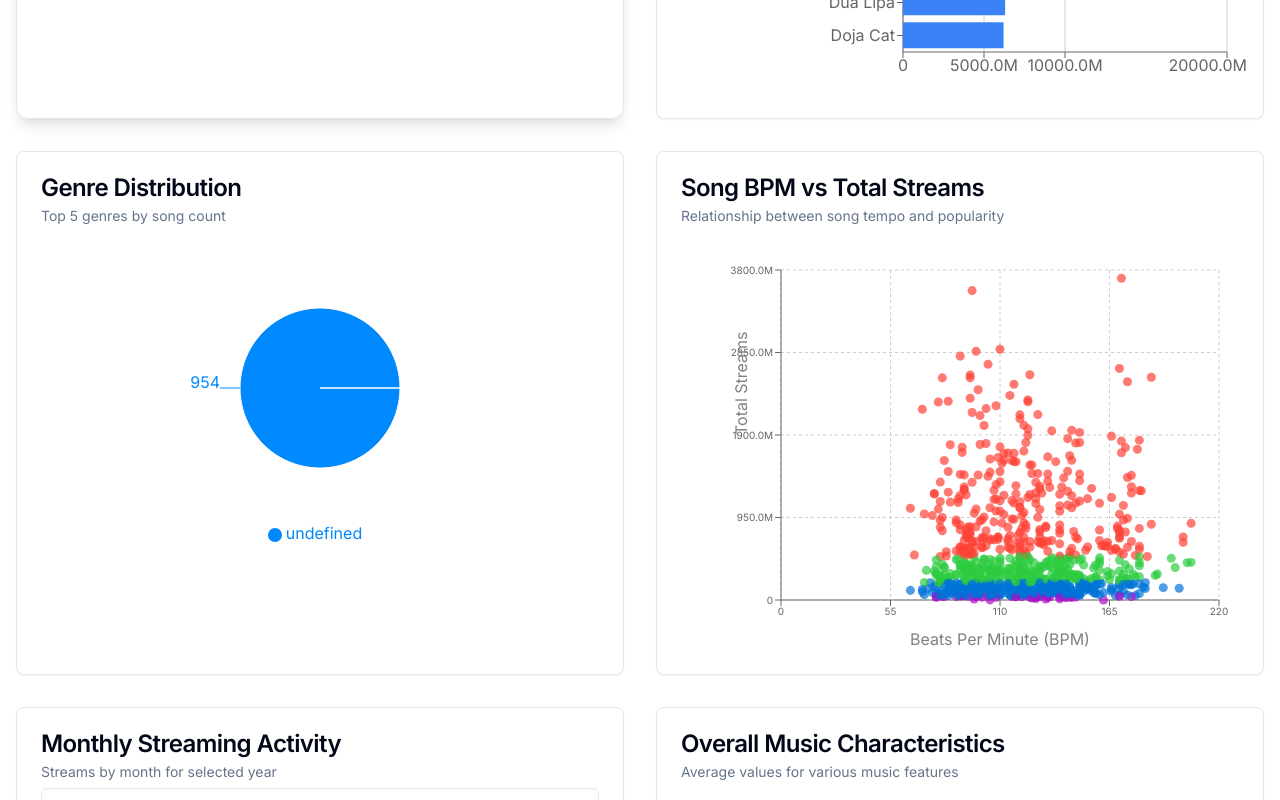
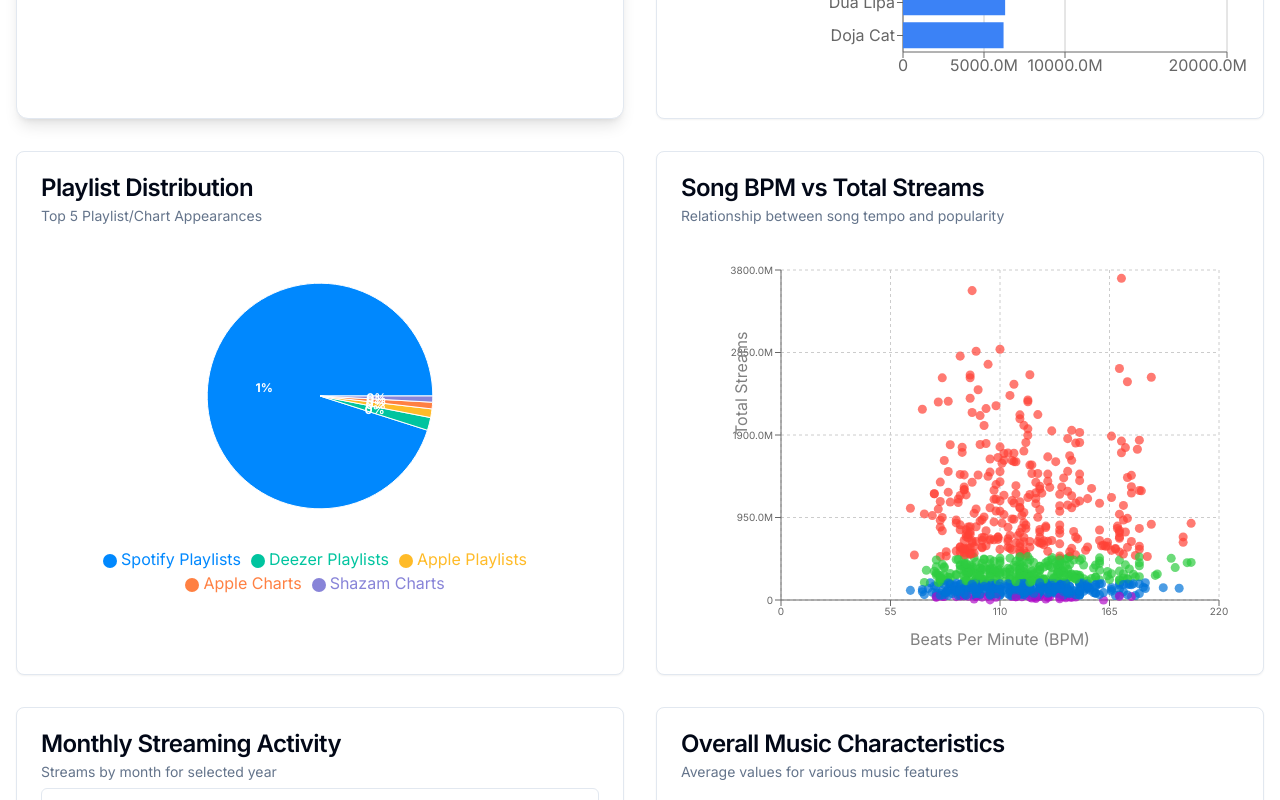
Before and after one commit to machage9603/datav, a Next.js app: page / in a window 1280 px wide. Shown: the part 569-1369 px from the top of the page. Built offline with nearby package versions, Linux system fonts and the light colour scheme.

Commit message:
minor changes

```diff
--- a/components/analytics.js
+++ b/components/analytics.js
@@ -4,7 +4,7 @@ import React, { useState, useMemo } from 'react'
 import { FilterBar } from './filter-bar'
 import { StreamingTrends } from './charts/streaming-trends'
 import { TopArtists } from './charts/top-artists'
-import { GenreDistribution } from './charts/genre-distribution'
+import { PlaylistDistribution } from './charts/playlist-distribution'
 import { BPMVsStreams } from './charts/bpm-vs-streams'
 import { MonthlyStreamingActivity } from './charts/monthly-streaming-activity'
 import { MusicCharacteristics } from './charts/music-characteristics'
@@ -44,7 +44,7 @@ export function Analytics() {
       <div className="grid md:grid-cols-2 gap-8">
         <StreamingTrends data={filteredData} />
         <TopArtists data={filteredData} />
-        <GenreDistribution data={filteredData} />
+        <PlaylistDistribution data={filteredData} />
         <BPMVsStreams data={filteredData} />
         <MonthlyStreamingActivity data={filteredData} />
         <MusicCharacteristics data={filteredData} />
--- a/components/charts/genre-distribution.js
+++ /dev/null
@@ -1,54 +0,0 @@
-"use client"
-
-import { Pie, PieChart, Cell, ResponsiveContainer, Legend } from "recharts"
-import { Card, CardContent, CardDescription, CardHeader, CardTitle } from "@/components/ui/card"
-import { ChartContainer, ChartTooltip, ChartTooltipContent } from "@/components/ui/chart"
-
-export function GenreDistribution({ data }) {
-  const genreCounts = data.reduce((acc, song) => {
-    acc[song.genre] = (acc[song.genre] || 0) + 1
-    return acc
-  }, {})
-
-  const chartData = Object.entries(genreCounts)
-    .map(([genre, count]) => ({ genre, count }))
-    .sort((a, b) => b.count - a.count)
-    .slice(0, 5)
-
-  const COLORS = ['#0088FE', '#00C49F', '#FFBB28', '#FF8042', '#8884D8']
-
-  console.log(chartData)
-
-  return (
-    <Card>
-      <CardHeader>
-        <CardTitle>Genre Distribution</CardTitle>
-        <CardDescription>Top 5 genres by song count</CardDescription>
-      </CardHeader>
-      <CardContent>
-        <ChartContainer className="h-[300px]">
-          <ResponsiveContainer width="100%" height="100%">
-            <PieChart>
-              <Pie
-                data={chartData}
-                dataKey="count"
-                nameKey="genre"
-                cx="50%"
-                cy="50%"
-                outerRadius={80}
-                fill="#8884d8"
-                label
-              >
-                {chartData.map((entry, index) => (
-                  <Cell key={`cell-${index}`} fill={COLORS[index % COLORS.length]} />
-                ))}
-              </Pie>
-              <ChartTooltip content={<ChartTooltipContent />} />
-              <Legend />
-            </PieChart>
-          </ResponsiveContainer>
-        </ChartContainer>
-      </CardContent>
-    </Card>
-  )
-}
--- /dev/null
+++ b/components/charts/playlist-distribution.js
@@ -0,0 +1,97 @@
+"use client"
+import { Pie, PieChart, Cell, ResponsiveContainer, Legend } from "recharts"
+import { Card, CardContent, CardDescription, CardHeader, CardTitle } from "@/components/ui/card"
+import { ChartContainer, ChartTooltip, ChartTooltipContent } from "@/components/ui/chart"
+
+export function PlaylistDistribution({ data }) {
+  // Define playlist columns to track
+  const playlistColumns = [
+    { key: 'in_spotify_playlists', name: 'Spotify Playlists' },
+    { key: 'in_apple_playlists', name: 'Apple Playlists' },
+    { key: 'in_deezer_playlists', name: 'Deezer Playlists' },
+    { key: 'in_spotify_charts', name: 'Spotify Charts' },
+    { key: 'in_apple_charts', name: 'Apple Charts' },
+    { key: 'in_deezer_charts', name: 'Deezer Charts' },
+    { key: 'in_shazam_charts', name: 'Shazam Charts' }
+  ]
+
+  // Calculate total appearances for each playlist/chart
+  const playlistCounts = playlistColumns.map(column => ({
+    name: column.name,
+    count: data.reduce((sum, song) => sum + (Number(song[column.key]) || 0), 0)
+  }))
+
+  // Sort and take top 5
+  const chartData = playlistCounts
+    .sort((a, b) => b.count - a.count)
+    .slice(0, 5)
+
+  // Color palette
+  const COLORS = ['#0088FE', '#00C49F', '#FFBB28', '#FF8042', '#8884D8']
+
+  // Custom label renderer
+  const renderCustomizedLabel = ({ cx, cy, midAngle, innerRadius, outerRadius, percent, index }) => {
+    const RADIAN = Math.PI / 180;
+    const radius = innerRadius + (outerRadius - innerRadius) * 0.5;
+    const x = cx + radius * Math.cos(-midAngle * RADIAN);
+    const y = cy + radius * Math.sin(-midAngle * RADIAN);
+
+    return (
+      <text
+        x={x}
+        y={y}
+        fill="white"
+        textAnchor="middle"
+        dominantBaseline="central"
+        fontSize="12px"
+        fontWeight="bold"
+      >
+        {`${percent.toFixed(0)}%`}
+      </text>
+    );
+  };
+
+  return (
+    <Card className="w-full">
+      <CardHeader>
+        <CardTitle>Playlist Distribution</CardTitle>
+        <CardDescription>Top 5 Playlist/Chart Appearances</CardDescription>
+      </CardHeader>
+      <CardContent>
+        <div className="h-[350px] w-full">
+          <ResponsiveContainer width="100%" height="100%">
+            <PieChart>
+              <Pie
+                data={chartData}
+                dataKey="count"
+                nameKey="name"
+                cx="50%"
+                cy="50%"
+                outerRadius="80%"
+                label={renderCustomizedLabel}
+                labelLine={false}
+              >
+                {chartData.map((entry, index) => (
+                  <Cell key={`cell-${index}`} fill={COLORS[index % COLORS.length]} />
+                ))}
+              </Pie>
+              <ChartTooltip
+                content={
+                  <ChartTooltipContent
+                    formatter={(value) => [value.toLocaleString(), 'Appearances']}
+                  />
+                }
+              />
+              <Legend
+                layout="horizontal"
+                verticalAlign="bottom"
+                align="center"
+                wrapperStyle={{ paddingTop: '10px' }}
+              />
+            </PieChart>
+          </ResponsiveContainer>
+        </div>
+      </CardContent>
+    </Card>
+  )
+}
```
